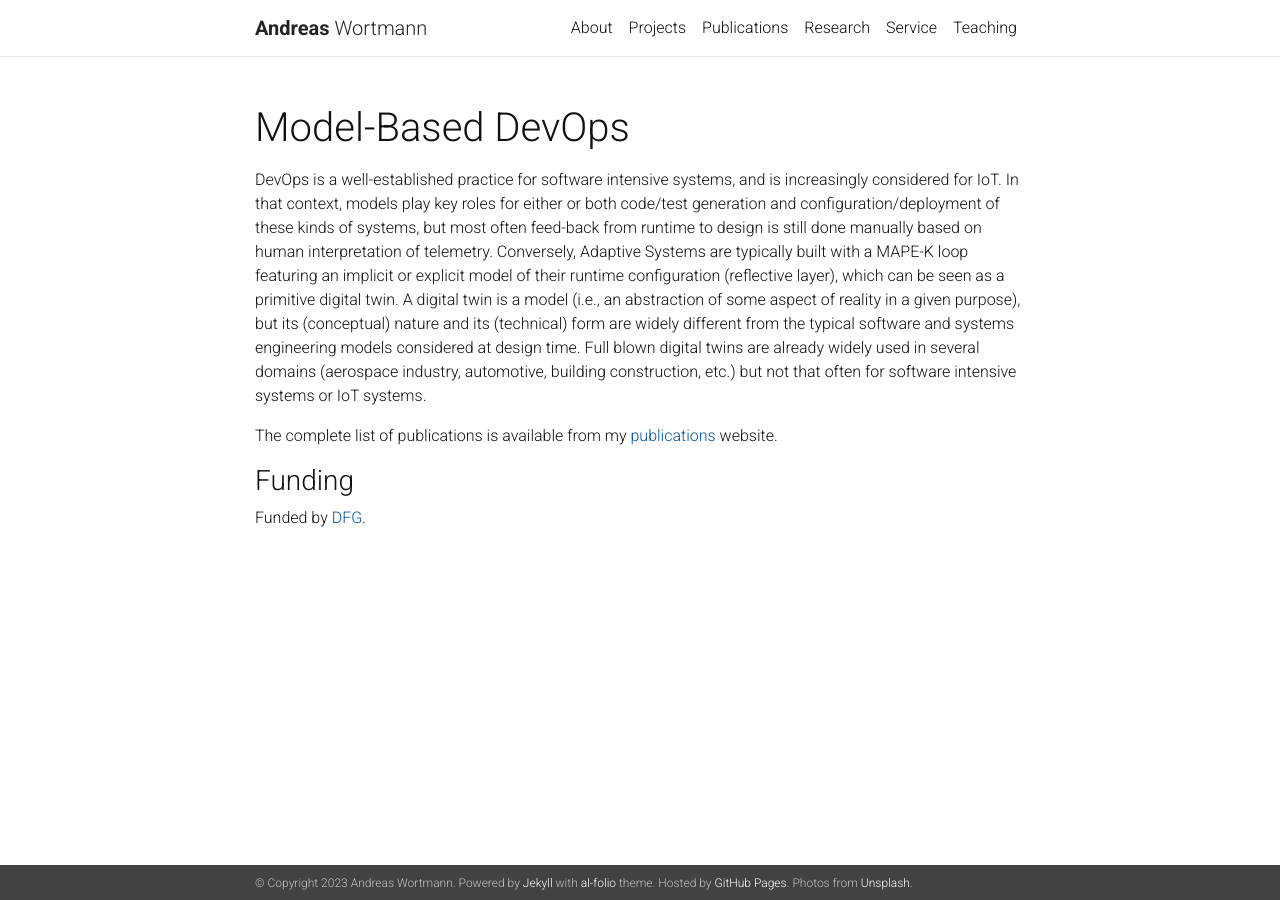
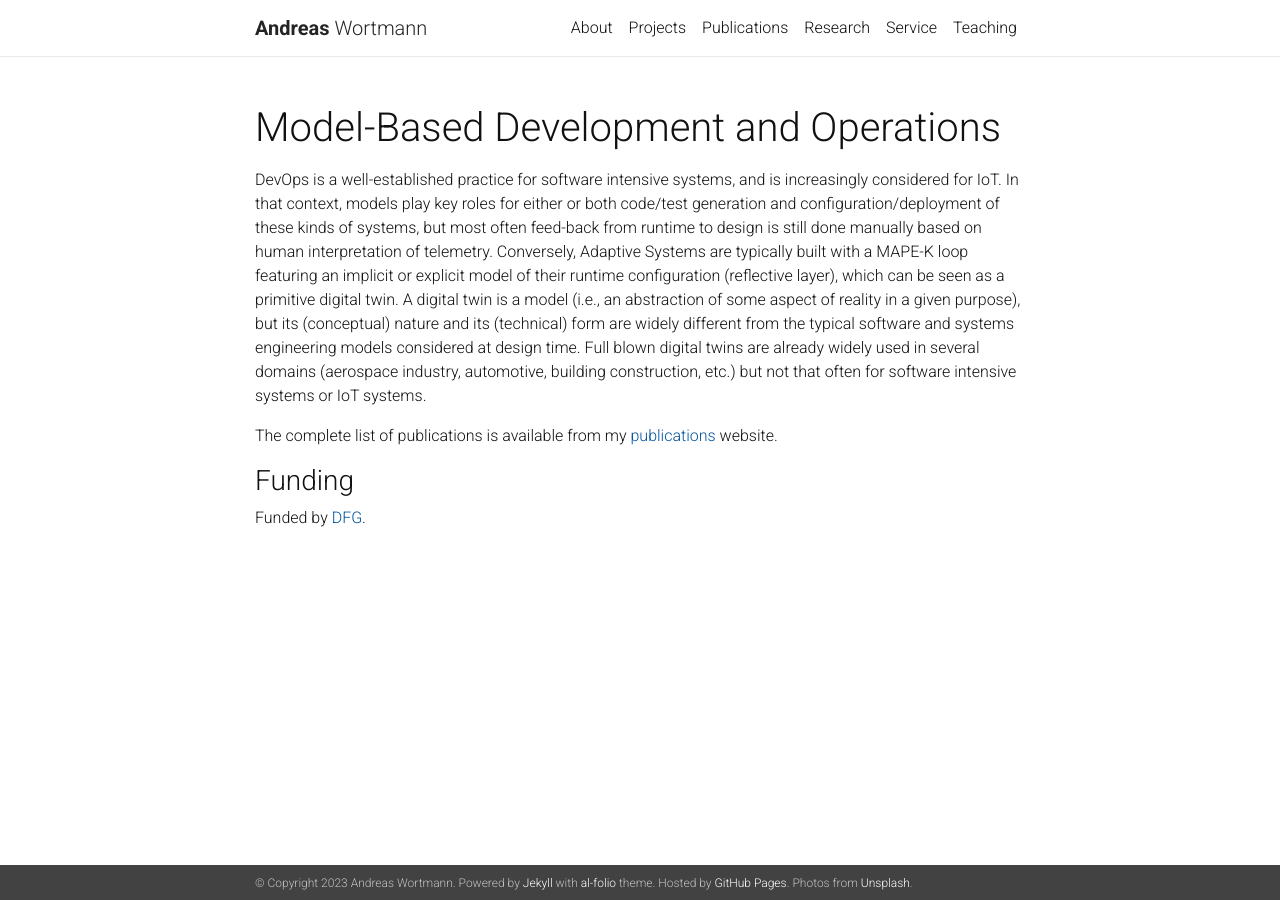
Before and after one commit to awortmann/awortmann.github.io, a Jekyll site: the page built from _projects/dfg-mbdo.md, in a window 1280 px wide. Built offline with Jekyll 4.4.1, drawn with Linux system fonts in a browser that asks for light colours; nearby versions of some CDN libraries; a style sheet for code colours, icons or effects is not loaded.

Commit message:
Minor update

```diff
--- a/_projects/dfg-mbdo.md
+++ b/_projects/dfg-mbdo.md
@@ -1,6 +1,6 @@
 ---
 layout: page
-title: Model-Based DevOps
+title: Model-Based Development and Operations
 description:
 img: /assets/img/project-dfg-mbdo.jpg
 importance: 1
```
